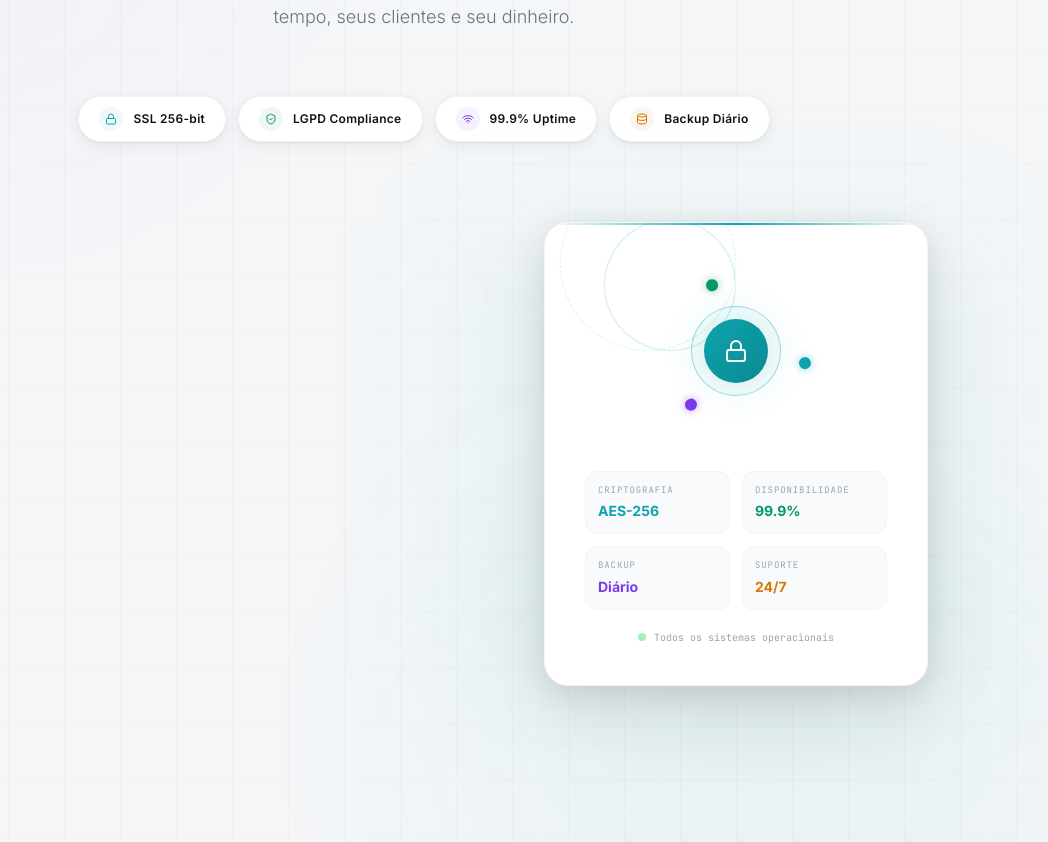
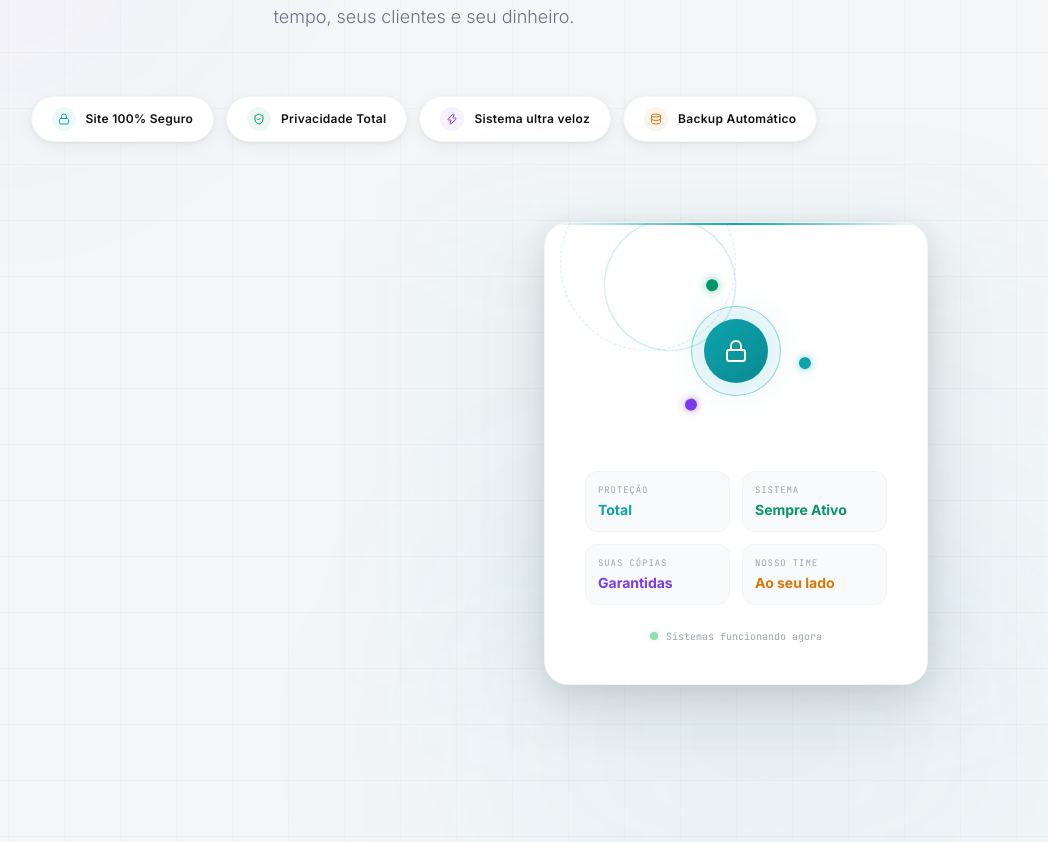
Before and after one commit to felipepazdev/LandingPageVexa, a React (Vite) app: page / in a window 1280 px wide. Shown: the part 5750-6592 px from the top of the page, without its empty margins (216-1264 px from the left). Built offline with nearby package versions, Linux system fonts and the light colour scheme.

Commit message:
style: humanize security section and highlight data safety card

```diff
--- a/src/components/Protocol.jsx
+++ b/src/components/Protocol.jsx
@@ -1,7 +1,7 @@
 import React, { useEffect, useRef } from 'react';
 import { gsap } from 'gsap';
 import { ScrollTrigger } from 'gsap/ScrollTrigger';
-import { Lock, RefreshCw, Database, Globe, ShieldCheck, Zap, Wifi } from 'lucide-react';
+import { Lock, RefreshCw, Database, Globe, ShieldCheck, Zap, Wifi, CheckCircle2 } from 'lucide-react';
 
 gsap.registerPlugin(ScrollTrigger);
 
@@ -10,37 +10,38 @@ const layers = [
     icon: RefreshCw,
     label: 'Automação',
     title: 'Trabalha Enquanto Você Dorme',
-    desc: 'Agenda, mensagens e lembretes automáticos cuidados pelo sistema, sem esforço manual da sua parte.',
+    desc: 'Seus lembretes e agendamentos funcionam sozinhos, sem que você precise mexer em nada.',
     accent: '#0DA3AD',
   },
   {
     icon: Zap,
     label: 'Velocidade',
     title: 'Rapidez Surpreendente',
-    desc: 'Funciona em qualquer dispositivo sem travamentos. Do celular ao computador, sempre instantâneo.',
+    desc: 'O sistema é leve e abre instantaneamente no seu celular ou computador, sem travamentos.',
     accent: '#7C3AED',
   },
   {
     icon: ShieldCheck,
-    label: 'Segurança',
+    label: 'Segurança Máxima',
     title: 'Seus Dados Super Protegidos',
-    desc: 'Criptografia militar para seus clientes, agenda e financeiro. Backup automático diário.',
+    desc: 'Guardamos suas informações com o mesmo nível de segurança dos grandes bancos mundiais.',
     accent: '#059669',
+    highlight: true,
   },
   {
     icon: Wifi,
-    label: 'Integração',
-    title: 'Conectado ao WhatsApp Oficial',
-    desc: 'Mensagens entregues via API oficial. Sem bloqueios, sem falhas, com rastreamento de entrega.',
+    label: 'Conexão',
+    title: 'WhatsApp Sempre Ativo',
+    desc: 'Mensagens enviadas via conexão oficial, garantindo que cheguem na hora certa para o cliente.',
     accent: '#D97706',
   },
 ];
 
 const trustBadges = [
-  { label: 'SSL 256-bit', icon: Lock, color: '#0DA3AD' },
-  { label: 'LGPD Compliance', icon: ShieldCheck, color: '#059669' },
-  { label: '99.9% Uptime', icon: Wifi, color: '#7C3AED' },
-  { label: 'Backup Diário', icon: Database, color: '#D97706' },
+  { label: 'Site 100% Seguro', icon: Lock, color: '#0DA3AD' },
+  { label: 'Privacidade Total', icon: ShieldCheck, color: '#059669' },
+  { label: 'Sistema ultra veloz', icon: Zap, color: '#7C3AED' },
+  { label: 'Backup Automático', icon: Database, color: '#D97706' },
 ];
 
 export default function Protocol() {
@@ -80,7 +81,7 @@ export default function Protocol() {
         {/* ── Header ── */}
         <div className="proto-header text-center mb-16">
           <div className="inline-flex items-center section-label mb-7">
-            Como a Vexa Cuida de Você
+            Sua tranquilidade é nossa prioridade
           </div>
           <h2 className="text-4xl md:text-5xl font-display font-bold text-textLight mb-5 leading-tight tracking-tight">
             Tudo Sempre <span className="text-gradient">Sob Controle</span>
@@ -90,7 +91,7 @@ export default function Protocol() {
           </p>
         </div>
 
-        {/* ── Trust badges ── */}
+        {/* ── Humanized Trust badges ── */}
         <div className="flex flex-wrap justify-center gap-3 mb-20">
           {trustBadges.map((b) => {
             const Icon = b.icon;
@@ -121,40 +122,48 @@ export default function Protocol() {
               return (
                 <div
                   key={l.label}
-                  className="protocol-item glass-card rounded-2xl p-6 transition-all duration-300 relative overflow-hidden group cursor-default"
+                  className={`protocol-item glass-card rounded-2xl p-6 transition-all duration-300 relative overflow-hidden group cursor-default ${l.highlight ? 'bg-white shadow-card-hover border-accent/20 ring-1 ring-accent/5 scale-[1.02]' : ''}`}
                   onMouseEnter={(e) => {
                     e.currentTarget.style.borderColor = `${l.accent}30`;
                     e.currentTarget.style.boxShadow = `0 8px 32px rgba(0,0,0,0.08), 0 0 32px ${l.accent}12`;
-                    e.currentTarget.style.transform = 'translateY(-2px)';
+                    e.currentTarget.style.transform = 'translateY(-2px) scale(1.02)';
                   }}
                   onMouseLeave={(e) => {
-                    e.currentTarget.style.borderColor = '';
-                    e.currentTarget.style.boxShadow = '';
-                    e.currentTarget.style.transform = '';
+                    e.currentTarget.style.borderColor = l.highlight ? 'rgba(13, 163, 173, 0.2)' : '';
+                    e.currentTarget.style.boxShadow = l.highlight ? '' : '';
+                    e.currentTarget.style.transform = l.highlight ? 'scale(1.02)' : '';
                   }}
                 >
                   {/* Left accent bar */}
                   <div
-                    className="absolute left-0 top-0 bottom-0 w-[3px] rounded-l-2xl"
-                    style={{ background: `linear-gradient(to bottom, ${l.accent}, ${l.accent}30)` }}
+                    className="absolute left-0 top-0 bottom-0 w-[4px] rounded-l-2xl"
+                    style={{ background: `linear-gradient(to bottom, ${l.accent}, ${l.accent}60)` }}
                   />
 
                   <div className="pl-4 flex items-start gap-4">
                     <div
-                      className="w-10 h-10 rounded-xl flex items-center justify-center flex-shrink-0 mt-0.5"
-                      style={{ background: `${l.accent}10`, border: `1px solid ${l.accent}20` }}
+                      className="w-10 h-10 rounded-xl flex items-center justify-center flex-shrink-0 mt-0.5 shadow-sm"
+                      style={{ background: `${l.accent}15`, border: `1px solid ${l.accent}30` }}
                     >
                       <Icon size={18} style={{ color: l.accent }} />
                     </div>
                     <div className="flex-1">
-                      <span
-                        className="text-[9px] font-mono tracking-[0.3em] uppercase font-bold block mb-1.5"
-                        style={{ color: `${l.accent}90` }}
-                      >
-                        {l.label}
-                      </span>
+                      <div className="flex items-center gap-2 mb-1.5">
+                        <span
+                          className="text-[9px] font-mono tracking-[0.3em] uppercase font-bold block"
+                          style={{ color: `${l.accent}` }}
+                        >
+                          {l.label}
+                        </span>
+                        {l.highlight && (
+                          <div className="flex items-center gap-1 bg-accent/10 border border-accent/20 px-2 py-0.5 rounded-full">
+                            <CheckCircle2 size={8} className="text-accent" />
+                            <span className="text-[7px] text-accent font-bold uppercase tracking-tighter">Prioridade</span>
+                          </div>
+                        )}
+                      </div>
                       <h4 className="text-sm font-bold text-textLight mb-1.5 leading-snug">{l.title}</h4>
-                      <p className="text-xs text-textMuted leading-relaxed">{l.desc}</p>
+                      <p className="text-xs text-textMuted leading-relaxed font-normal">{l.desc}</p>
                     </div>
                   </div>
                 </div>
@@ -178,17 +187,17 @@ export default function Protocol() {
                   {/* Outer ring */}
                   <div
                     className="spin-slow absolute rounded-full border border-dashed"
-                    style={{ width: 176, height: 176, borderColor: 'rgba(13,163,173,0.18)' }}
+                    style={{ width: 176, height: 176, borderColor: 'rgba(13,163,173,0.2)' }}
                   />
                   {/* Middle ring */}
                   <div
                     className="spin-slow-reverse absolute rounded-full border"
-                    style={{ width: 132, height: 132, borderColor: 'rgba(13,163,173,0.24)' }}
+                    style={{ width: 132, height: 132, borderColor: 'rgba(13,163,173,0.3)' }}
                   />
                   {/* Inner halo */}
                   <div
-                    className="absolute rounded-full border bg-accent/[0.04]"
-                    style={{ width: 90, height: 90, borderColor: 'rgba(13,163,173,0.35)' }}
+                    className="absolute rounded-full border bg-accent/[0.05]"
+                    style={{ width: 90, height: 90, borderColor: 'rgba(13,163,173,0.4)' }}
                   />
                   {/* Center circle */}
                   <div className="relative w-16 h-16 rounded-full bg-gradient-to-br from-accent to-accentGlow flex items-center justify-center shadow-glow-cyan z-10">
@@ -207,34 +216,34 @@ export default function Protocol() {
                       style={{
                         transform: `translate(-50%, -50%) rotate(${d.angle}deg) translateX(70px)`,
                         background: d.color,
-                        boxShadow: `0 0 8px ${d.color}80`,
+                        boxShadow: `0 0 10px ${d.color}90`,
                       }}
                     />
                   ))}
                 </div>
 
-                {/* Stats */}
+                {/* Humanized Stats */}
                 <div className="grid grid-cols-2 gap-3 w-full">
                   {[
-                    { label: 'Criptografia', value: 'AES-256', color: '#0DA3AD' },
-                    { label: 'Disponibilidade', value: '99.9%', color: '#059669' },
-                    { label: 'Backup', value: 'Diário', color: '#7C3AED' },
-                    { label: 'Suporte', value: '24/7', color: '#D97706' },
+                    { label: 'Proteção', value: 'Total', color: '#0DA3AD' },
+                    { label: 'Sistema', value: 'Sempre Ativo', color: '#059669' },
+                    { label: 'Suas Cópias', value: 'Garantidas', color: '#7C3AED' },
+                    { label: 'Nosso Time', value: 'Ao seu lado', color: '#D97706' },
                   ].map((s) => (
                     <div
                       key={s.label}
                       className="bg-gray-50 rounded-xl p-3 border border-gray-100 text-left"
                     >
                       <div className="text-[9px] font-mono text-textDim uppercase tracking-widest mb-1">{s.label}</div>
-                      <div className="text-sm font-bold" style={{ color: s.color }}>{s.value}</div>
+                      <div className="text-sm font-bold leading-tight" style={{ color: s.color }}>{s.value}</div>
                     </div>
                   ))}
                 </div>
 
                 {/* Bottom tag */}
-                <div className="mt-5 flex items-center gap-2 text-[10px] font-mono text-textDim">
-                  <div className="w-2 h-2 rounded-full bg-green-400 animate-pulse" />
-                  Todos os sistemas operacionais
+                <div className="mt-6 flex items-center gap-2 text-[10px] font-mono text-textDim justify-center">
+                  <div className="w-2 h-2 rounded-full bg-green-500 shadow-[0_0_8px_rgba(34,197,94,0.4)] animate-pulse" />
+                  Sistemas funcionando agora
                 </div>
               </div>
             </div>
```
